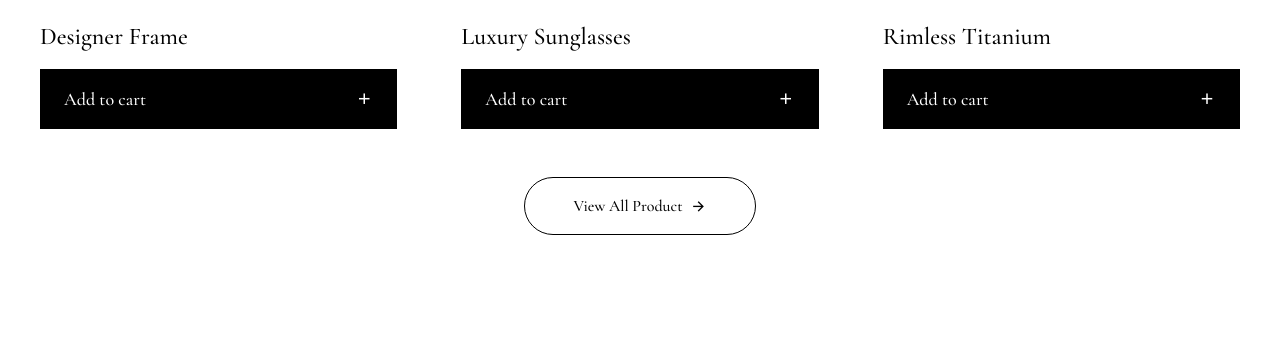
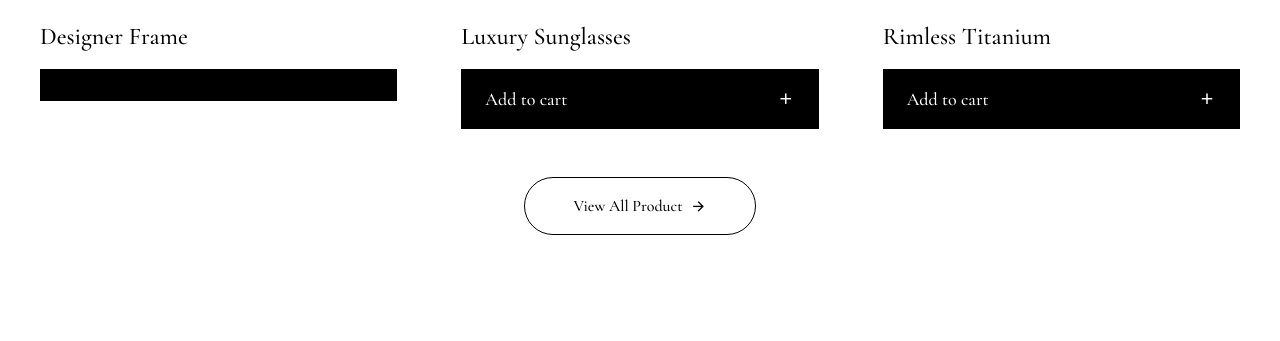
Before and after one commit to Mohamedabadlia/lunettes.modernnes.16, a plain HTML site: page index.html in a window 1280 px wide. Shown: the part 3053-3394 px from the top of the page. Drawn offline with nearby package versions, Linux system fonts and the light colour scheme; a web font is replaced by a local one.

Commit message:
Update index.html

```diff
--- a/index.html
+++ b/index.html
@@ -158,7 +158,7 @@ background-position: center;
 <span class="text-sm text-gray-400 line-through ml-3"></span>
 </div>
 </div>
-<button class="w-full bg-black text-white px-6 py-4 font-medium !rounded-none hover:bg-primary hover:shadow-lg transition-all duration-300 flex items-center justify-between text-lg group"><span class="group-hover:translate-x-2 transition-transform duration-300">Add to cart</span> <i class="ri-add-line group-hover:rotate-180 transition-transform duration-300"></i></button>
+<button class="w-full bg-black text-white px-6 py-4 font-medium !rounded-none hover:bg-primary hover:shadow-lg transition-all duration-300 flex items-center justify-between text-lg group">
 </div>
 </div>
 <div class="product-card group relative">
```
